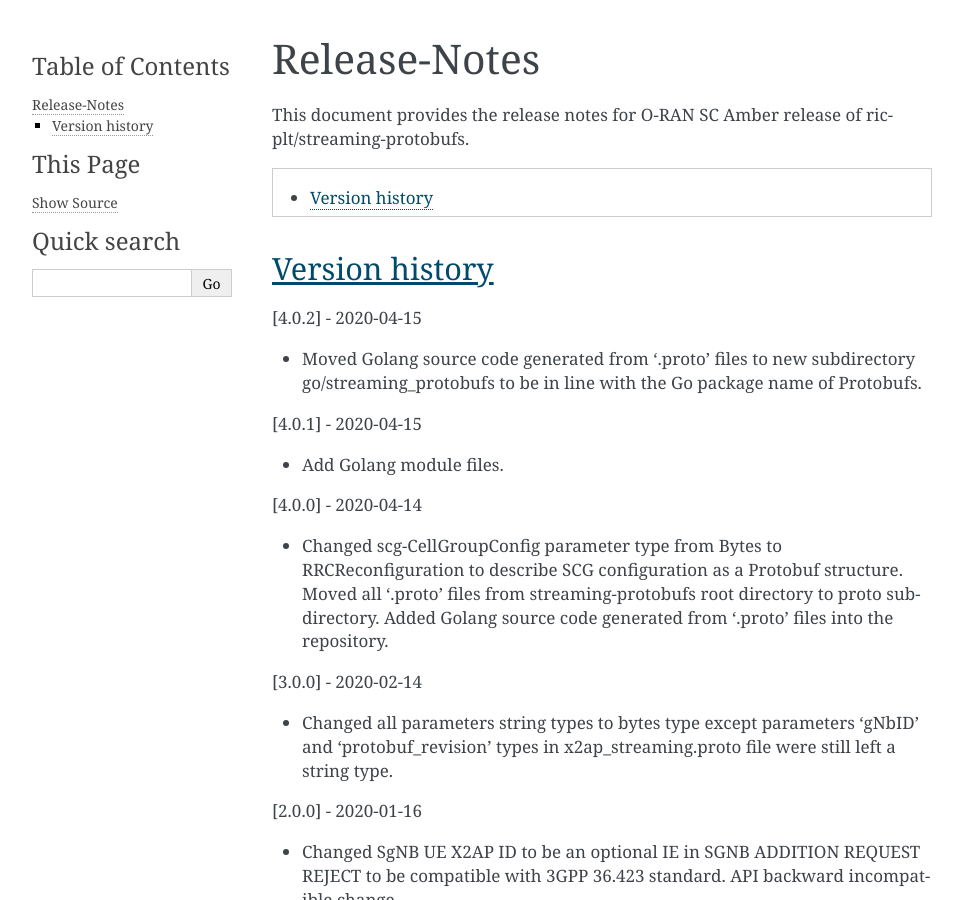
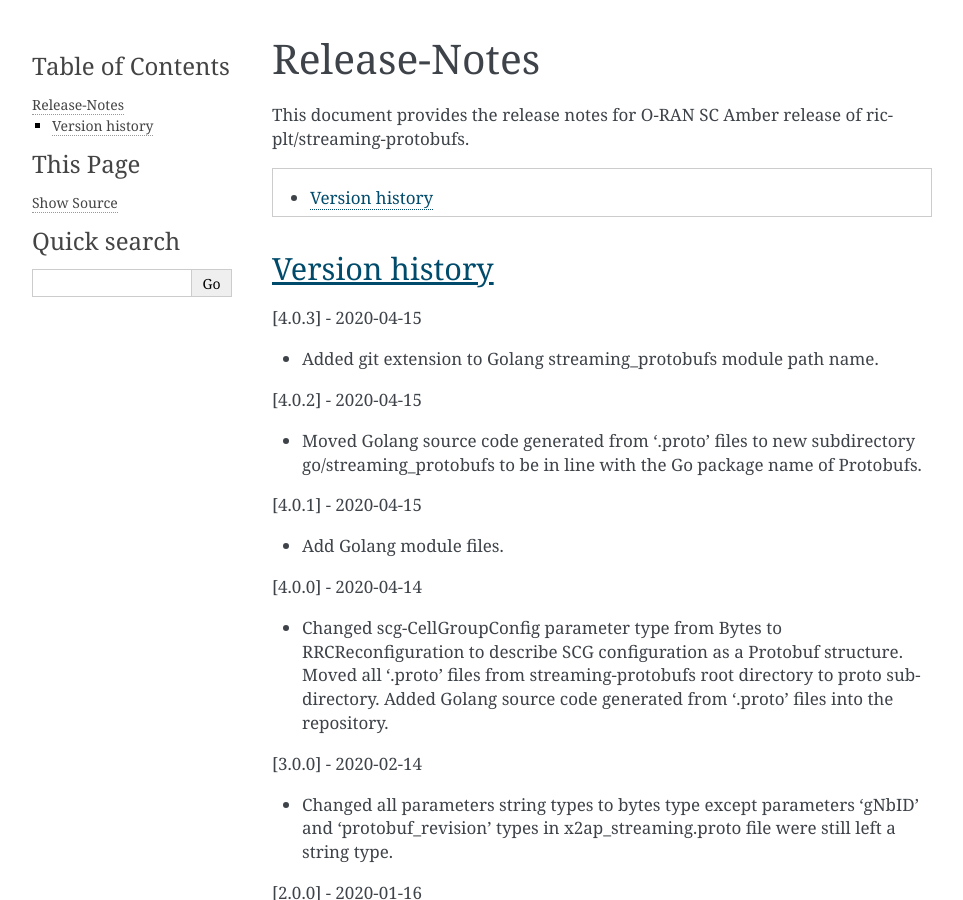
Before and after one commit to o-ran-sc/ric-plt-streaming-protobufs, a Sphinx documentation site: the page built from docs/release-notes.rst, in a window 1280 px wide and 900 px high. Shown: the whole window, without its empty margins (148-1111 px from the left). Built offline with Sphinx 7.4.7, drawn with Linux system fonts in a browser that asks for light colours.

Commit message:
Add git extension to Golang streaming_protobufs module path name
Add git extension to Golang streaming_protobufs module path name and hence
update version to v4.0.3.

Signed-off-by: Timo Tietavainen <timo.tietavainen@nokia.com>
Change-Id: I68bab1ffadca493f19968ac22b197f3937c7aecf

```diff
--- a/docs/release-notes.rst
+++ b/docs/release-notes.rst
@@ -30,6 +30,10 @@ ric-plt/streaming-protobufs.
 
 Version history
 ---------------
+
+[4.0.3] - 2020-04-15
+
+* Added git extension to Golang streaming_protobufs module path name.
 
 [4.0.2] - 2020-04-15
 
```
Also changed, not shown: 2 other files.
